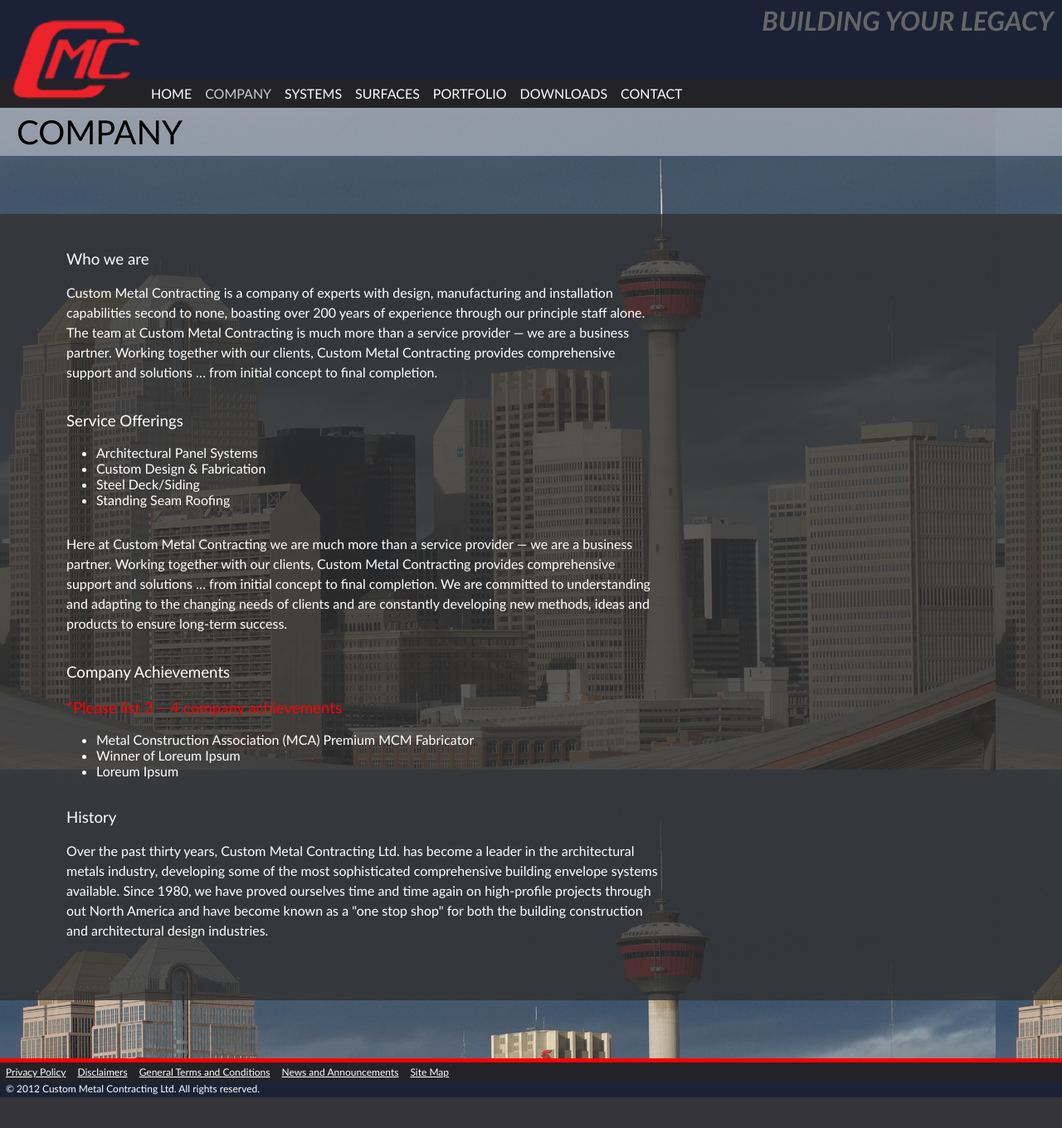
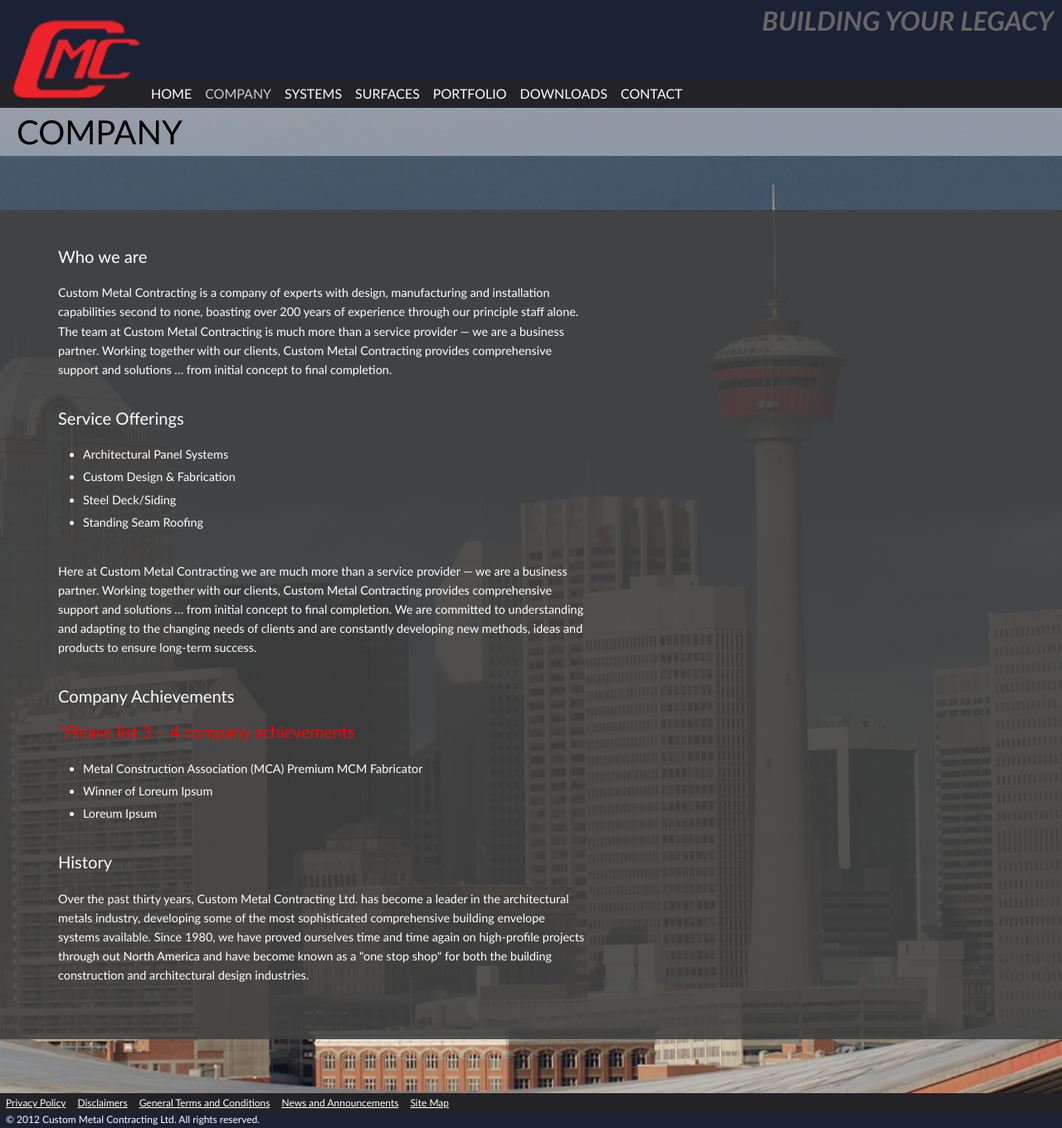
Before and after one commit to EddieMachete/cmc, a PHP site: page /Company.html in a window 1280 px wide. Shown: the whole page at 83% size. Before the commit the page ends 1323 px from the top, so only its background shows below. Run offline with PHP 8.4, Linux system fonts and the light colour scheme.

Commit message:
Updates for the background image in the company section

```diff
--- a/Company.html
+++ b/Company.html
@@ -9,6 +9,19 @@
     <meta name="viewport" content="width=device-width, initial-scale=1">
     <link href="Styles/Common.css" rel="stylesheet" type="text/css" />
     <link href="Styles/Company.css" rel="stylesheet" type="text/css" />
+    <script language="javascript" type="text/javascript" src="Scripts/jquery.min.js"></script>
+    <script language="javascript" type="text/javascript" src="Scripts/sci/SciBootstrap.js"></script>
+    <script language="javascript" type="text/javascript" src="Scripts/sci/ui/ScalableBackgroundController.js"></script>
+    <script language="javascript" type="text/javascript">
+        $(Body_Load);
+
+        function Body_Load()
+        {
+            var jqueryHelper = $('.backgroundImageContainer');
+            var backgroundController = new sci.ui.ScalableBackgroundController();
+            backgroundController.Initialize(jqueryHelper.filter('.backgroundImageContainer').first());
+        }
+    </script>
 </head>
 <body>
     <div id="Header">
@@ -29,8 +42,13 @@
         </div>
     </div>
     <div id="MainContent">
+        <div class="backgroundImageContainer">
+            <img src="Images/Large/calgary-tower.jpg" width="1200" height="798" />
+        </div>
+        <div class="content">
             <h1>Company</h1>
-        <div class="company">
+            <div class="section withTranslucentBackground">
+                <div class="textBlock">
                     <h3>Who we are</h3>
                     <p>
                         Custom Metal Contracting is a company of experts with design, manufacturing and installation capabilities second to none, boasting over 200 years of experience through our principle staff alone. The team at Custom Metal Contracting is much more than a service provider — we are a business partner. Working together with our clients, Custom Metal Contracting provides comprehensive support and solutions … from initial concept to final completion.
@@ -58,6 +76,8 @@
                     </p>
                 </div>
             </div>
+        </div>
+    </div>
     <div id="Footer">
         <ul class="navigation">
             <li><a href="PrivacyPolicy.html">Privacy Policy</a></li>
--- a/Styles/Common.css
+++ b/Styles/Common.css
@@ -169,12 +169,12 @@ ol
 {
     list-style:disc;
     margin-bottom:2.5em;
-    padding:30px;
+    padding-left:30px;
 }
 
 .section .textBlock li
 {
-    margin:2em 0px;
+    margin:.3em 0px;
 }
 
 /* *** FOOTER *********************************************** */
--- a/Styles/Company.css
+++ /dev/null
@@ -1,43 +0,0 @@
-#MainContent
-{
-    background:url(../Images/Large/calgary-tower.jpg) repeat;
-}
-
-#MainContent
-{
-    border-bottom:solid 5px #F00;
-    padding-bottom:70px;
-}
-
-#MainContent .company
-{
-    background:rgba(48, 48, 48, 0.8);
-    filter:progid:DXImageTransform.Microsoft.gradient(startColorstr=#CC333333, endColorstr=#CC333333); /* For IE8 and earlier */
-    margin-top:70px;
-    padding:40px 80px;
-}
-
-#MainContent .company p
-{
-    color:#FFF;
-    line-height:1.5em;
-    margin-bottom:2em;
-    width:720px;
-}
-
-#MainContent .company h3
-{
-    color:#FFF;
-    font-weight:normal;
-    line-height:1.5em;
-    margin-bottom:.8em;
-    width:720px;
-}
-
-#MainContent .company ul
-{
-    color:#FFF;
-    list-style:disc;
-    margin:0px 0px 2em 20px;
-    padding-left:1em;
-}
```
Lines whose indentation alone changed are shown as unchanged.
